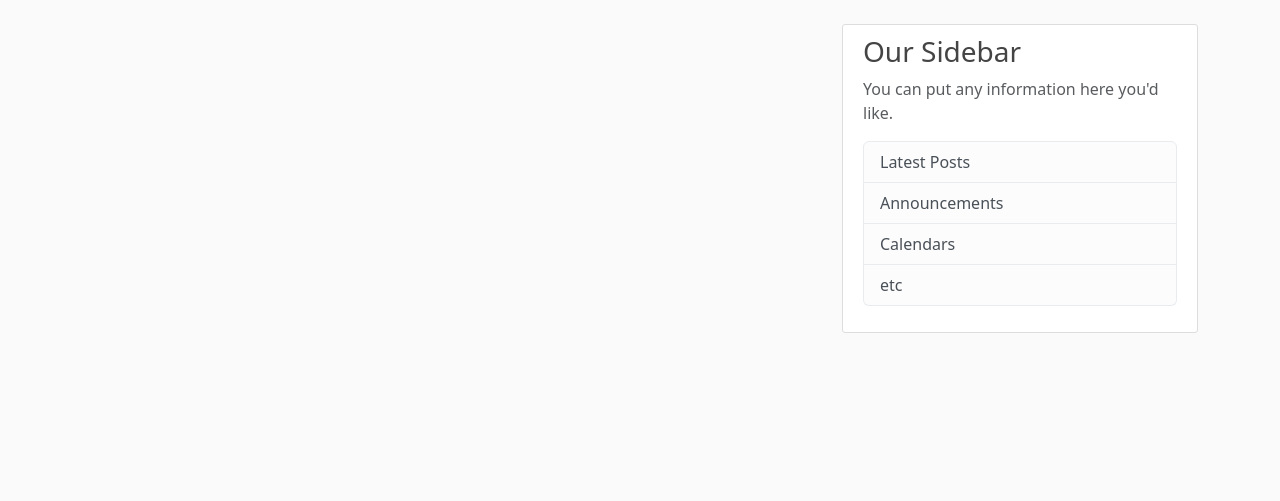
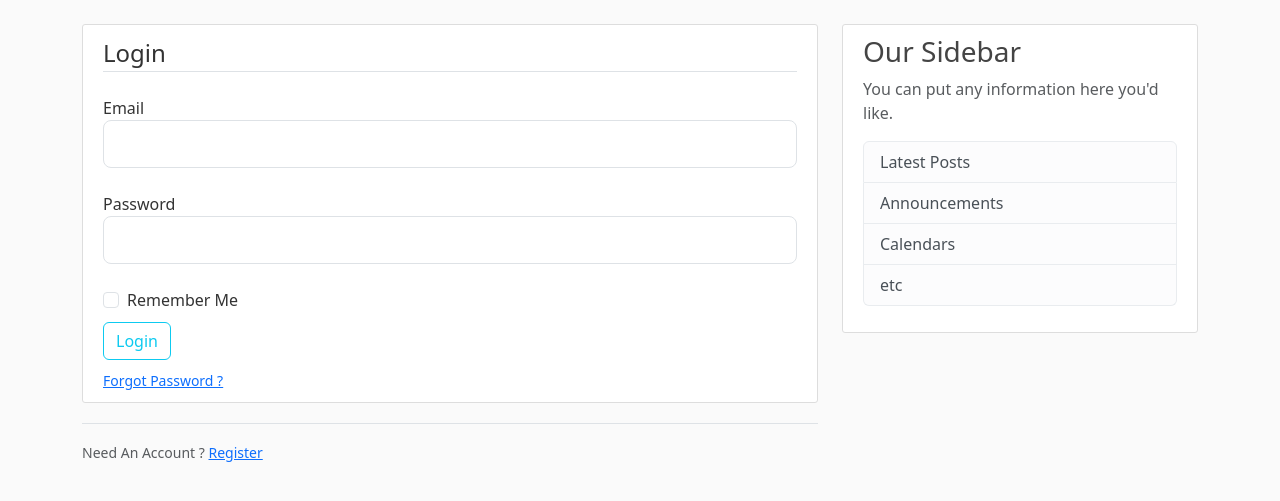
Before and after one commit to RTUNSTALLjr/simple_blog, a Flask app: page /login in a window 1280 px wide. Shown: the part 56-557 px from the top of the page. Run offline with Flask 3, Linux system fonts and the light colour scheme.

Commit message:
add login

```diff
--- a/flask_app/controllers/blogs_control.py
+++ b/flask_app/controllers/blogs_control.py
@@ -34,7 +34,13 @@ def register():
         return redirect(url_for('home'))
     return render_template("register.html", title = "Register", form = form )
 
-@app.route("/login")
+@app.route("/login", methods=["GET", "POST"])
 def login():
     form = formz.LoginForm()
+    if form.validate_on_submit():
+        if form.email.data == 'admin@blog.com' and form.password.data == 'password':
+            flash("You have been logged in!", "success")
+            return redirect(url_for("home"))
+        else:
+            flash("Please check email and password", "danger")
     return render_template("login.html", title = "Login", form = form )
--- a/flask_app/templates/base.html
+++ b/flask_app/templates/base.html
@@ -25,13 +25,13 @@
                 </button>
                 <div class="collapse navbar-collapse" id="navbarToggle">
                     <div class="navbar-nav mr-auto">
-                        <a class="nav-item nav-link" href="/">Home</a>
-                        <a class="nav-item nav-link" href="/about">About</a>
+                        <a class="nav-item nav-link" href="{{url_for('home')}}">Home</a>
+                        <a class="nav-item nav-link" href="{{url_for('about')}}">About</a>
                     </div>
                     <!-- Navbar Right Side -->
                     <div class="navbar-nav">
-                        <a class="nav-item nav-link" href="/login">Login</a>
-                        <a class="nav-item nav-link" href="/register">Register</a>
+                        <a class="nav-item nav-link" href="{{url_for('login')}}">Login</a>
+                        <a class="nav-item nav-link" href="{{url_for('register')}}">Register</a>
                     </div>
                 </div>
             </div>
--- a/flask_app/templates/login.html
+++ b/flask_app/templates/login.html
@@ -1,4 +1,52 @@
 {% extends "./base.html" %}
 {% block base %}
-
+    <div class="content-section">
+        <form action="" method="POST">
+            {{form.hidden_tag()}}
+            <fieldset class="form-group">
+                <legend class="border-bottom mb-4">Login</legend>
+                <div class="form-group mb-4">
+                    {{form.email.label(class=("form-control-label"))}}
+                    {% if form.email.errors %}
+                        {{form.email(class="form-control form-control-lg is-invalid")}}
+                            <div class="invalid-feedback">
+                                {% for error in form.email.errors %}
+                                    <span>{{error}}</span>
+                                {% endfor %}
+                            </div>
+                    {% else %}
+                    {{form.email(class=("form-control form-control-lg"))}}
+                    {% endif %}
+                </div>
+                <div class="form-group mb-4">
+                    {{form.password.label(class=("form-control-label"))}}
+                    {% if form.password.errors %}
+                        {{form.password(class="form-control form-control-lg is-invalid")}}
+                            <div class="invalid-feedback">
+                                {% for error in form.password.errors %}
+                                    <span>{{error}}</span>
+                                {% endfor %}
+                            </div>
+                    {% else %}
+                    {{form.password(class=("form-control form-control-lg"))}}
+                    {% endif %}
+                </div>
+                <div class="form-check">
+                    {{form.remember(class="form-check-input")}}
+                    {{form.remember.label(class="form-check-label")}}
+                </div>
+            </fieldset>
+                <div class="form-group my-2">
+                    {{form.submit(class=("btn btn-outline-info"))}}
+                </div>
+                <small class="text-muted ml-2">
+                    <a href="#">Forgot Password ?</a>
+                </small>
+        </form>
+    </div>
+    <div class="border-top pt-3">
+        <small class="text-muted">
+            Need An Account ? <a class="ml-2" href="{{url_for('register')}}">Register</a>
+        </small>
+    </div>
 {% endblock base %}
```
